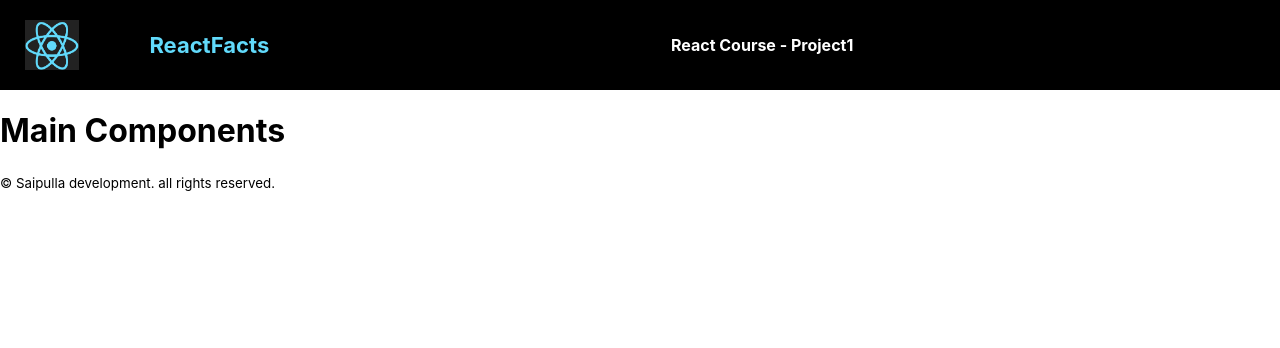
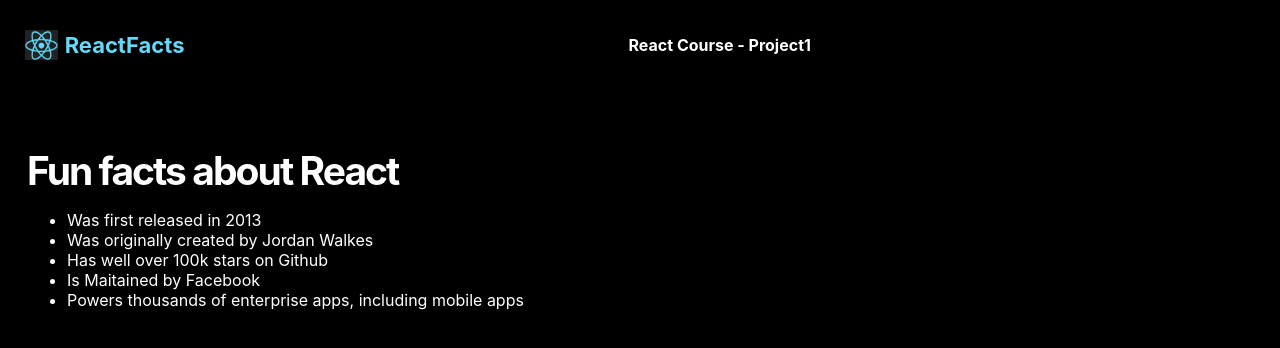
Before and after one commit to lisa1501/react_course, a React (Create React App) app in the folder my-app/: page / in a window 1280 px wide. Shown: the top 348 px of the page. Built offline with nearby package versions, Linux system fonts and the light colour scheme.

Commit message:
Build a React info site| Main Section

```diff
--- a/my-app/src/Components/Main.js
+++ b/my-app/src/Components/Main.js
@@ -1,5 +1,17 @@
 import React from "react";
 
 export default function Main() {
-    return <h1>Main Components</h1>
+    return (
+        <main>
+            <h1 className="main--title">Fun facts about React</h1>
+            <ul>
+                <li>Was first released in 2013</li>
+                <li>Was originally created by Jordan Walkes</li>
+                <li>Has well over 100k stars on Github</li>
+                <li>Is Maitained by Facebook</li>
+                <li>Powers thousands of enterprise apps, including mobile apps</li>
+            </ul>
+
+        </main>
+    )
 }
--- a/my-app/src/index.css
+++ b/my-app/src/index.css
@@ -1,26 +1,11 @@
-/* .nav {
-    display: flex;
-    justify-content: space-between;
-    align-items: center;
-}
-.nav-logo {
-    width: 60px;
-}
-:nav-items {
-    list-style: none;
-    display: flex;
-}
-.nav-items > li {
-    padding: 10px;
-} */
-
-
 * {
     box-sizing: border-box;
 }
 body {
     margin: 0;
     font-family: inter, sans-serif;
+    height: 100vh;
+    background-color: black;
 }
 nav {
     display: flex;
@@ -49,7 +34,36 @@
 
 }
 
+.nav--icon {
+    height: 30px;
+    margin-right: 7px;
+}
+
 nav > img {
     height: 50px;
     margin-right: 70px;
 }
+
+main {
+
+    padding: 57px 27px;
+    color: white;
+}
+
+.main--title {
+    margin: 0;
+    font-size: 39px;
+    letter-spacing: -0.05em;
+
+}
+
+.main--facts {
+    margin-top: 46px;
+}
+
+.main--facts > li {
+    margin-top: 40px;
+    max-width: 400px;
+    line-height: 19px;
+    padding-block: 10px;
+}
```
Also changed, not shown: my-app/src/App.js (+0 -27 lines).
